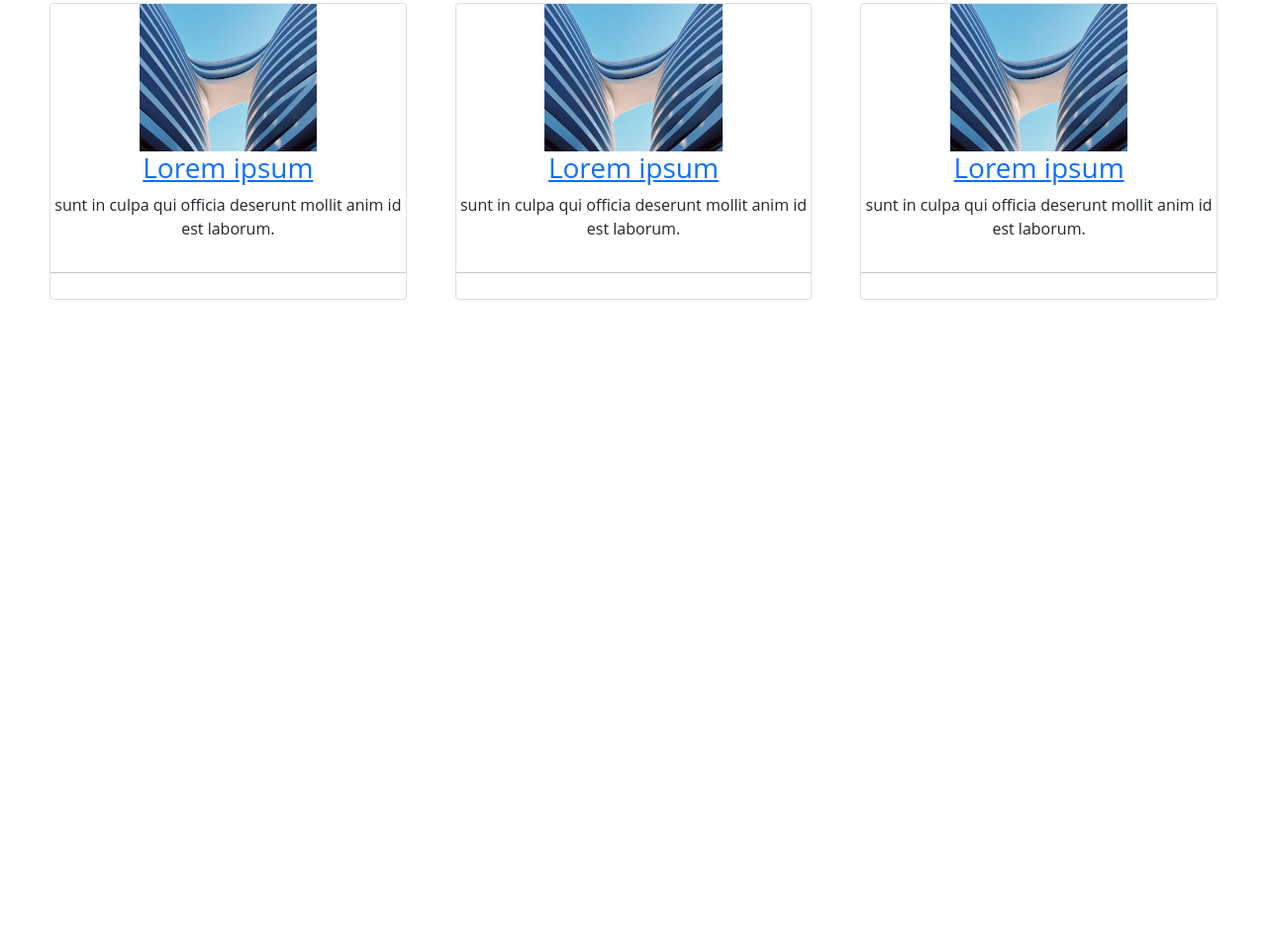
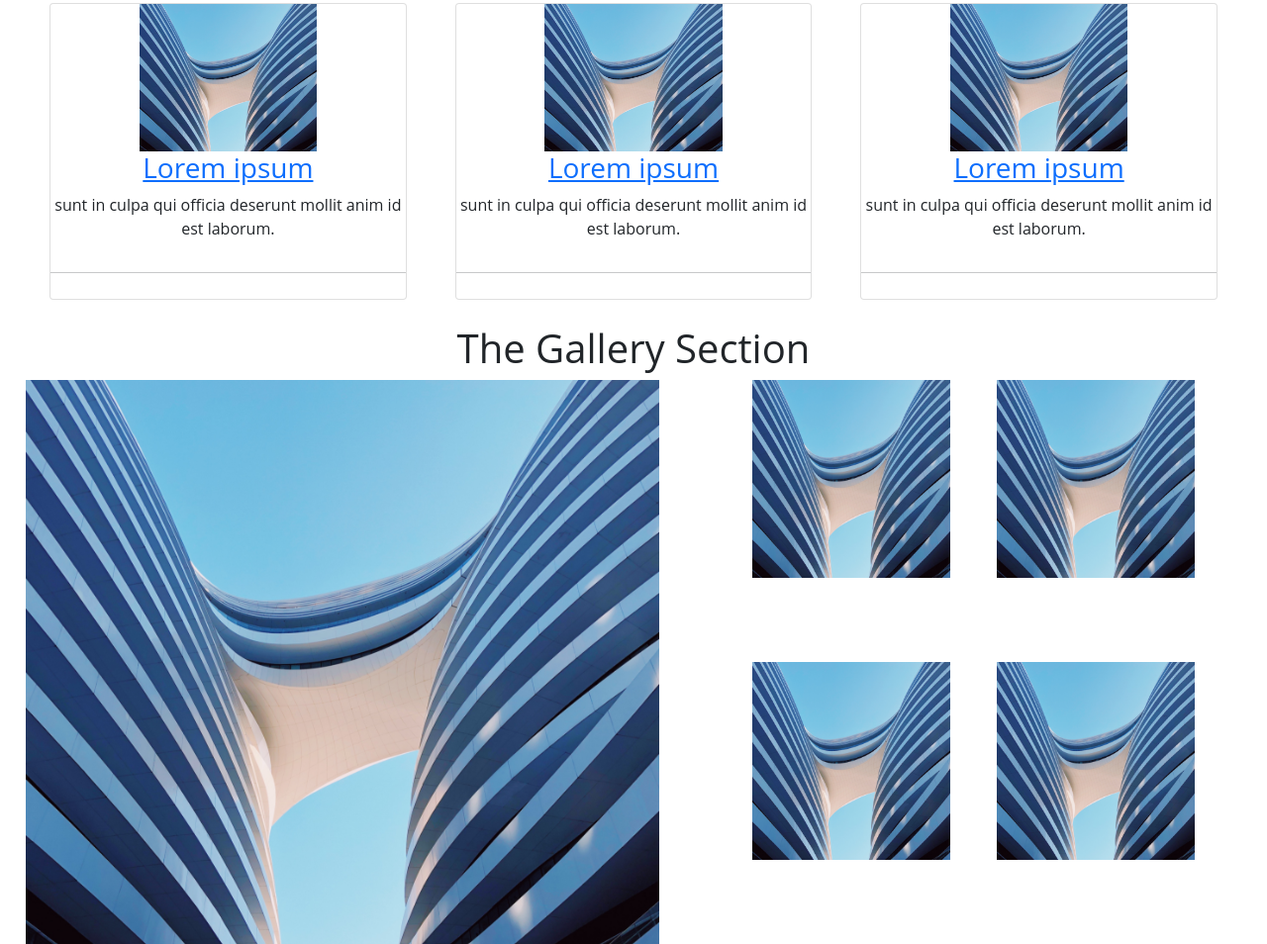
Before and after one commit to Skyz03/CU, a plain HTML site: page index.html in a window 1280 px wide. Shown: the part 1414-2368 px from the top of the page at 99% size. Before the commit the page ends 1742 px from the top, so only its background shows below. Drawn offline with nearby package versions, Linux system fonts and the light colour scheme.

Commit message:
Updates in the Gallery Section

```diff
--- a/index.html
+++ b/index.html
@@ -156,7 +156,6 @@
             </a>
             <p>sunt in culpa qui officia deserunt mollit anim id est laborum.</p>
             <hr>
-
         </div>
 
         <div class="card banner-three">
@@ -166,10 +165,24 @@
             </a>
             <p>sunt in culpa qui officia deserunt mollit anim id est laborum.</p>
             <hr>
-
         </div>
     </section>
 
+    <section class="gallery-section">
+        <h1> The Gallery Section</h1>
+
+        <!-- Image-section -->
+        <div class="image-out-content">
+            <img class=" img-one" src="images/image-banner.png" alt="">
+            <div class="image-in-content">
+                <img class="img img-two" src="images/image-banner.png" alt="">
+                <img class="img img-three" src="images/image-banner.png" alt="">
+                <img class="img img-four" src="images/image-banner.png" alt="">
+                <img class="img img-five" src="images/image-banner.png" alt="">
+            </div>
+        </div>
+
+    </section>
 
 
 
--- a/style.css
+++ b/style.css
@@ -53,3 +53,48 @@ body {
   height: 50%;
   margin: 0 auto;
 }
+
+/* Gallery Section  */
+
+.gallery-section {
+  text-align: center;
+}
+
+.img {
+  height: 200px;
+  width: 200px;
+}
+
+.image-out-content {
+  display: grid;
+  grid-template-columns: auto auto;
+  grid-gap: 0;
+  /* width: 50%; */
+  text-align: center;
+}
+
+.img-one {
+}
+
+/* Image In Section  */
+.image-in-content {
+  display: grid;
+  grid-template-areas:
+    "img-two img-three"
+    "img-four img-five";
+}
+
+.img-two {
+  grid-area: img-two;
+}
+
+.img-three {
+  grid-area: img-three;
+}
+
+.img-four {
+  grid-area: img-four;
+}
+.img-five {
+  grid-area: img-five;
+}
```
